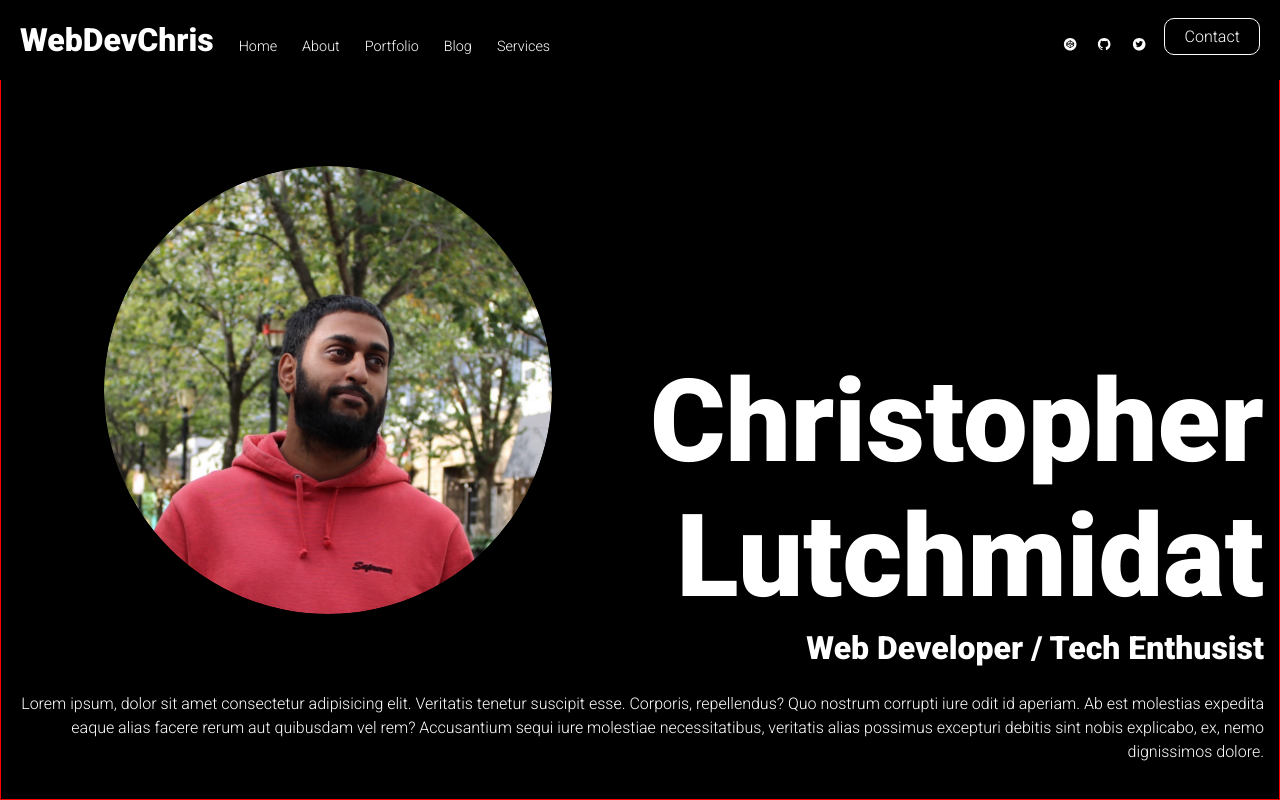
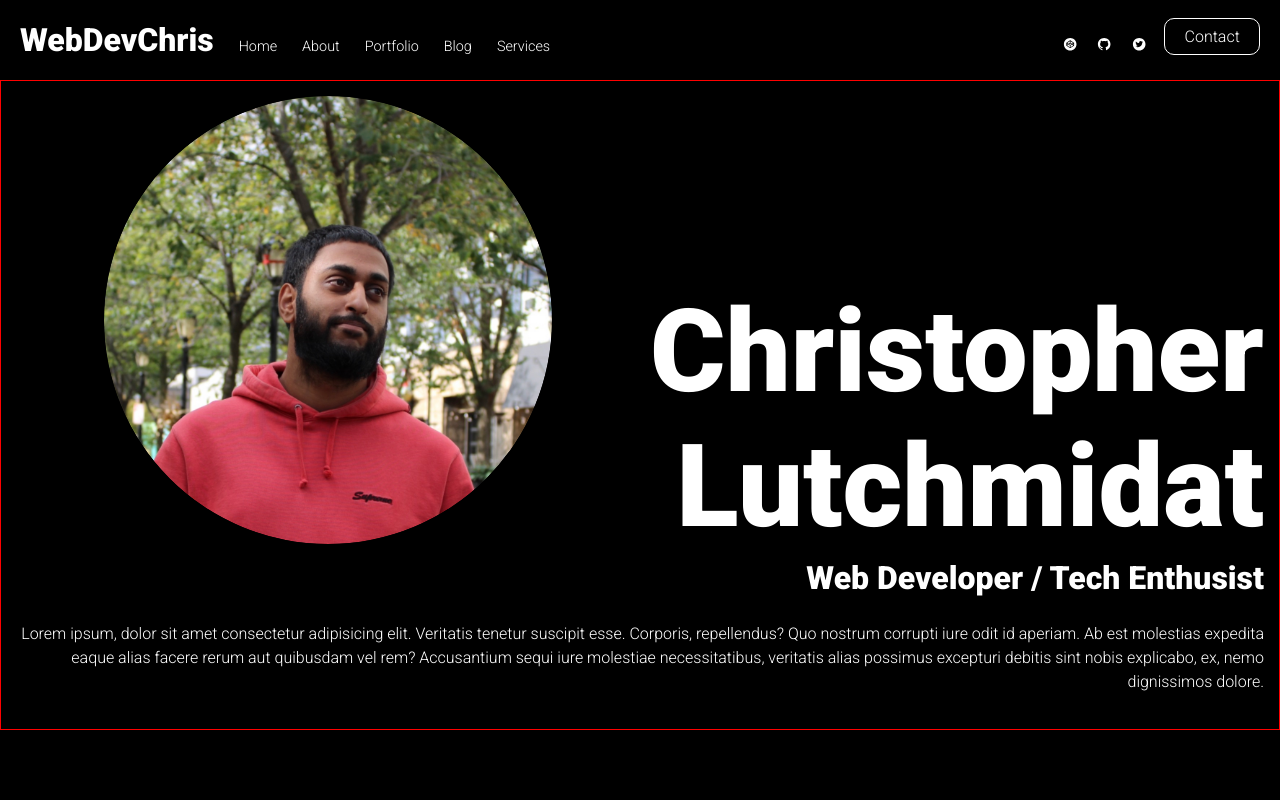
Before and after one commit to WebDevChris1/portfolio-website, a React (Create React App) app: page / in a window 1280 px wide. Built offline with nearby package versions, Linux system fonts and the light colour scheme.

Commit message:
home: minor update

```diff
--- a/src/components/Navbar/navbar.styles.js
+++ b/src/components/Navbar/navbar.styles.js
@@ -2,7 +2,8 @@ import styled from "styled-components";
 
 export const Wrapper = styled.nav`
   /* border: 1px solid red; */
-  position: fixed;
+  position: sticky;
+  top: 0;
   z-index: 100;
   width: 100vw;
   background-color: black;
--- a/src/components/pages/Home/home.styles.js
+++ b/src/components/pages/Home/home.styles.js
@@ -2,17 +2,16 @@ import styled from "styled-components";
 
 export const Wrapper = styled.div`
   border: 1px solid red;
-  height: 100vh;
   display: flex;
   justify-content: center;
   align-items: center;
   flex-direction: column;
-  gap: 40px;
   padding: 15px;
 
   @media screen and (min-width: 800px) {
     width: 100vw;
     flex-direction: row;
+    gap: 40px;
   }
 `;
 
```
